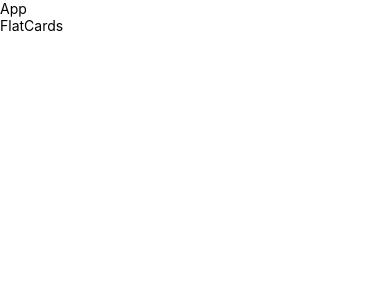
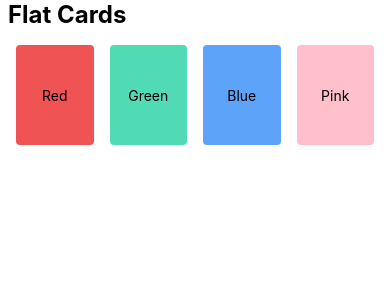
Before and after one commit to Rudraprasad-Mohapatra/React-Native-Project-2-Understanding-Styles, a React Native app: screen / in a window 390 px wide. Shown: the top 300 px of the page. Built offline with nearby package versions, Linux system fonts and the light colour scheme.

Commit message:
React Native Flexbox explained : How to Create Powerful UI and Thanks To Hitesh Choudhary Sir .

```diff
--- a/App.tsx
+++ b/App.tsx
@@ -6,7 +6,6 @@
   return (
     <SafeAreaView>
       <ScrollView>
-        <Text>App</Text>
         <FlatCards />
       </ScrollView>
     </SafeAreaView>
--- a/components/FlatCards.tsx
+++ b/components/FlatCards.tsx
@@ -1,12 +1,58 @@
-import { StyleSheet, Text, View } from 'react-native'
-import React from 'react'
+import {StyleSheet, Text, View} from 'react-native';
+import React from 'react';
 
 export default function FlatCards() {
   return (
     <View>
-      <Text>FlatCards</Text>
+      <Text style={styles.headingText}>Flat Cards</Text>
+      <View style={styles.container}>
+        <View style={[styles.card, styles.cardOne]}>
+          <Text>Red</Text>
+        </View>
+        <View style={[styles.card, styles.cardTwo]}>
+          <Text>Green</Text>
+        </View>
+        <View style={[styles.card, styles.cardThree]}>
+          <Text>Blue</Text>
+        </View>
+        <View style={[styles.card, styles.cardFour]}>
+          <Text>Pink</Text>
+        </View>
+      </View>
     </View>
-  )
+  );
 }
 
-const styles = StyleSheet.create({})
+const styles = StyleSheet.create({
+  headingText: {
+    fontSize: 24,
+    fontWeight: 'bold',
+    paddingHorizontal: 8,
+  },
+  container: {
+    flex: 1,
+    flexDirection: 'row',
+    padding: 8,
+  },
+  card: {
+    flex: 1,
+    justifyContent: 'center',
+    alignItems: 'center',
+    width: 100,
+    height: 100,
+    borderRadius: 4,
+    margin: 8,
+  },
+  cardOne: {
+    backgroundColor: '#EF5354',
+  },
+  cardTwo: {
+    backgroundColor: '#50DBB4',
+  },
+  cardThree: {
+    backgroundColor: '#5DA3FA',
+  },
+  cardFour: {
+    backgroundColor: 'pink',
+  },
+});
```
